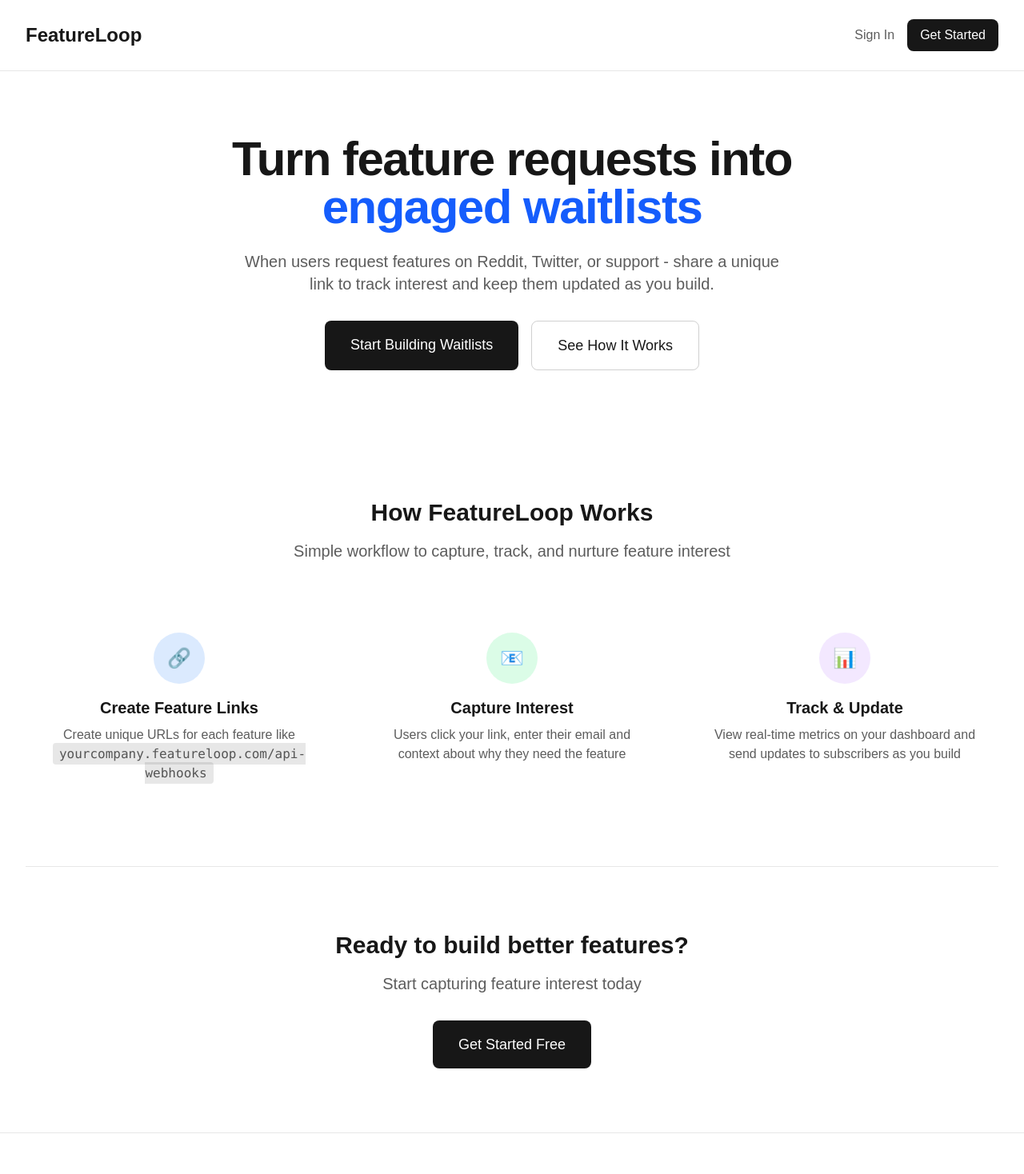
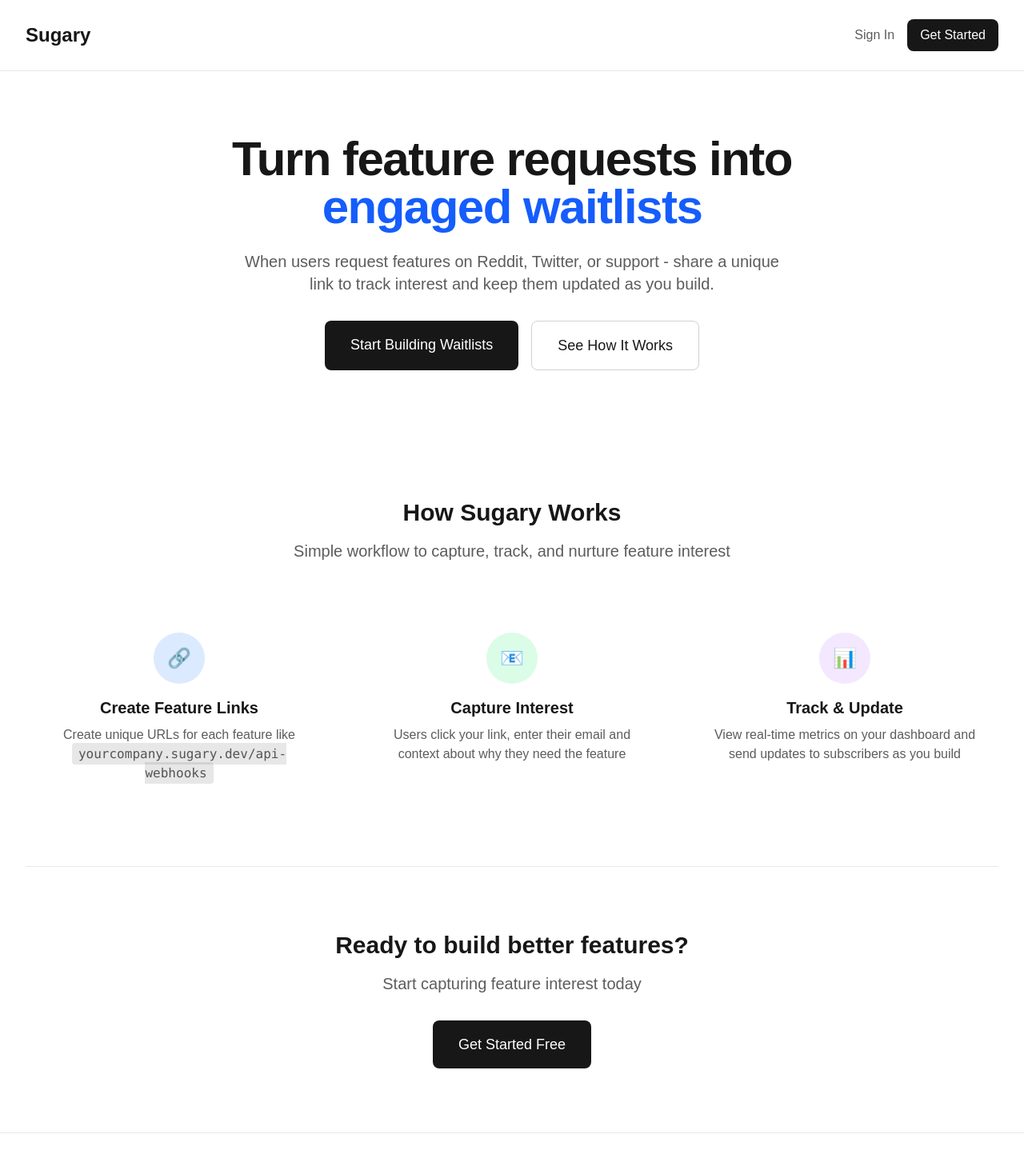
Before and after one commit to erichasinternet/sugary, a Next.js app: page / in a window 1280 px wide. Shown: the top 1468 px of the page at 80% size. Built offline with nearby package versions, Linux system fonts and the light colour scheme; no server answers; what @convex-dev/auth would draw is missing.

Commit message:
Rename FeatureLoop branding to Sugary
Replaces all instances of 'FeatureLoop' with 'Sugary' across UI, URLs, and email templates. Updates domain references from featureloop.com to sugary.dev where appropriate. This change reflects a rebranding effort throughout the application.

```diff
--- a/app/[company]/[feature]/page.tsx
+++ b/app/[company]/[feature]/page.tsx
@@ -71,7 +71,7 @@
               href="/"
               className="text-blue-600 hover:text-blue-500 font-medium"
             >
-              Go to FeatureLoop
+              Go to Sugary
             </Link>
           </div>
         </div>
@@ -125,7 +125,7 @@
               href="/"
               className="text-sm text-gray-500 dark:text-gray-400 hover:text-gray-700 dark:hover:text-gray-300"
             >
-              Powered by FeatureLoop
+              Powered by Sugary
             </Link>
           </div>
         </div>
--- a/app/auth/signin/page.tsx
+++ b/app/auth/signin/page.tsx
@@ -35,7 +35,7 @@
       <div className="max-w-md w-full space-y-8 p-8">
         <div>
           <Link href="/" className="text-2xl font-bold block text-center mb-2">
-            FeatureLoop
+            Sugary
           </Link>
           <h2 className="text-center text-3xl font-bold">
             Sign in to your account
--- a/app/auth/signup/page.tsx
+++ b/app/auth/signup/page.tsx
@@ -36,7 +36,7 @@
       <div className="max-w-md w-full space-y-8 p-8">
         <div>
           <Link href="/" className="text-2xl font-bold block text-center mb-2">
-            FeatureLoop
+            Sugary
           </Link>
           <h2 className="text-center text-3xl font-bold">
             Create your account
--- a/app/components/DashboardNav.tsx
+++ b/app/components/DashboardNav.tsx
@@ -19,7 +19,7 @@
         <div className="flex justify-between h-16">
           <div className="flex items-center">
             <Link href="/dashboard" className="text-xl font-bold text-gray-900 dark:text-white">
-              FeatureLoop
+              Sugary
             </Link>
             <div className="hidden sm:ml-8 sm:flex sm:space-x-8">
               <Link
--- a/app/confirm/[token]/page.tsx
+++ b/app/confirm/[token]/page.tsx
@@ -78,7 +78,7 @@
                 href="/"
                 className="text-blue-600 hover:text-blue-500 font-medium"
               >
-                Visit FeatureLoop
+                Visit Sugary
               </Link>
             </div>
           </div>
@@ -106,7 +106,7 @@
               href="/"
               className="bg-blue-600 hover:bg-blue-700 text-white font-medium py-2 px-4 rounded-lg"
             >
-              Go to FeatureLoop
+              Go to Sugary
             </Link>
           </div>
         </div>
@@ -136,7 +136,7 @@
             href="/"
             className="text-blue-600 hover:text-blue-500 font-medium"
           >
-            Go to FeatureLoop
+            Go to Sugary
           </Link>
         </div>
       </div>
--- a/app/dashboard/features/[id]/page.tsx
+++ b/app/dashboard/features/[id]/page.tsx
@@ -44,7 +44,7 @@
   }
 
   const { subscribers, company, ...feature } = featureData;
-  const featureUrl = `${company.slug}.featureloop.com/${feature.slug}`;
+  const featureUrl = `${company.slug}.sugary.dev/${feature.slug}`;
 
   return (
     <div className="px-4 py-6">
--- a/app/dashboard/features/new/page.tsx
+++ b/app/dashboard/features/new/page.tsx
@@ -125,7 +125,7 @@
               </label>
               <div className="mt-1 flex rounded-md shadow-sm">
                 <span className="inline-flex items-center px-3 rounded-l-md border border-r-0 border-gray-300 dark:border-gray-600 bg-gray-50 dark:bg-gray-600 text-gray-500 dark:text-gray-400 text-sm">
-                  {company.slug}.featureloop.com/
+                  {company.slug}.sugary.dev/
                 </span>
                 <input
                   type="text"
--- a/app/dashboard/onboarding/page.tsx
+++ b/app/dashboard/onboarding/page.tsx
@@ -92,11 +92,11 @@
                   placeholder="your-company"
                 />
                 <span className="inline-flex items-center px-3 rounded-r-md border border-l-0 border-gray-300 dark:border-gray-600 bg-gray-50 dark:bg-gray-600 text-gray-500 dark:text-gray-400 text-sm">
-                  .featureloop.com
+                  .sugary.dev
                 </span>
               </div>
               <p className="mt-2 text-sm text-gray-500 dark:text-gray-400">
-                This will be used in your feature URLs (e.g., yourcompany.featureloop.com/feature-name)
+                This will be used in your feature URLs (e.g., yourcompany.sugary.dev/feature-name)
               </p>
             </div>
 
--- a/app/dashboard/page.tsx
+++ b/app/dashboard/page.tsx
@@ -23,7 +23,7 @@
       <div className="px-4 py-6">
         <div className="max-w-2xl mx-auto text-center">
           <h2 className="text-2xl font-bold text-gray-900 dark:text-white mb-4">
-            Welcome to FeatureLoop!
+            Welcome to Sugary!
           </h2>
           <p className="text-gray-600 dark:text-gray-300 mb-8">
             First, let's set up your company to start tracking feature requests.
@@ -178,7 +178,7 @@
                               {feature.title}
                             </div>
                             <div className="text-sm text-gray-500 dark:text-gray-400">
-                              {company.slug}.featureloop.com/{feature.slug}
+                              {company.slug}.sugary.dev/{feature.slug}
                             </div>
                           </div>
                         </div>
--- a/app/layout.tsx
+++ b/app/layout.tsx
@@ -14,7 +14,7 @@
 });
 
 export const metadata: Metadata = {
-  title: "FeatureLoop - Capture & nurture feature interest",
+  title: "Sugary - Capture & nurture feature interest",
   description: "Turn feature requests into engaged waitlists. Track interest, keep users updated, and build what matters most.",
 };
 
--- a/app/page.tsx
+++ b/app/page.tsx
@@ -8,7 +8,7 @@
         <div className="max-w-7xl mx-auto px-4 sm:px-6 lg:px-8">
           <div className="flex justify-between items-center py-6">
             <div className="flex items-center">
-              <h1 className="text-2xl font-bold">FeatureLoop</h1>
+              <h1 className="text-2xl font-bold">Sugary</h1>
             </div>
             <div className="flex items-center gap-4">
               <Link
@@ -59,7 +59,7 @@
         {/* Features Section */}
         <div id="demo" className="py-20">
           <div className="text-center mb-16">
-            <h2 className="text-3xl font-bold mb-4">How FeatureLoop Works</h2>
+            <h2 className="text-3xl font-bold mb-4">How Sugary Works</h2>
             <p className="text-xl text-foreground/70 max-w-2xl mx-auto">
               Simple workflow to capture, track, and nurture feature interest
             </p>
@@ -72,7 +72,7 @@
               </div>
               <h3 className="text-xl font-semibold mb-2">Create Feature Links</h3>
               <p className="text-foreground/70">
-                Create unique URLs for each feature like <code className="bg-foreground/10 px-2 py-1 rounded">yourcompany.featureloop.com/api-webhooks</code>
+                Create unique URLs for each feature like <code className="bg-foreground/10 px-2 py-1 rounded">yourcompany.sugary.dev/api-webhooks</code>
               </p>
             </div>
 
@@ -117,7 +117,7 @@
       <footer className="border-t border-foreground/10">
         <div className="max-w-7xl mx-auto px-4 sm:px-6 lg:px-8 py-12">
           <div className="text-center text-foreground/60">
-            <p>&copy; 2024 FeatureLoop. Built for founders who listen to their users.</p>
+            <p>&copy; 2024 Sugary. Built for founders who listen to their users.</p>
           </div>
         </div>
       </footer>
```
Also changed, not shown: convex/emails.ts (+4 -4 lines).
